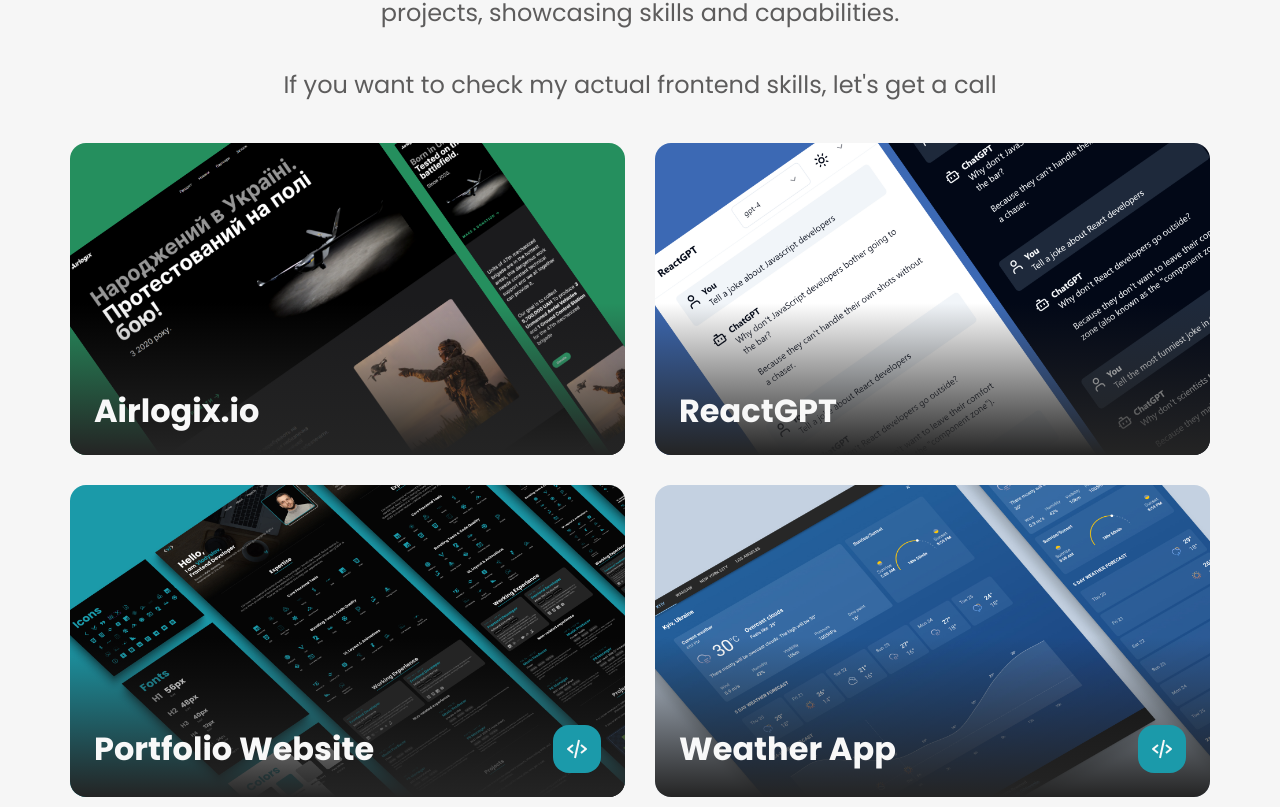
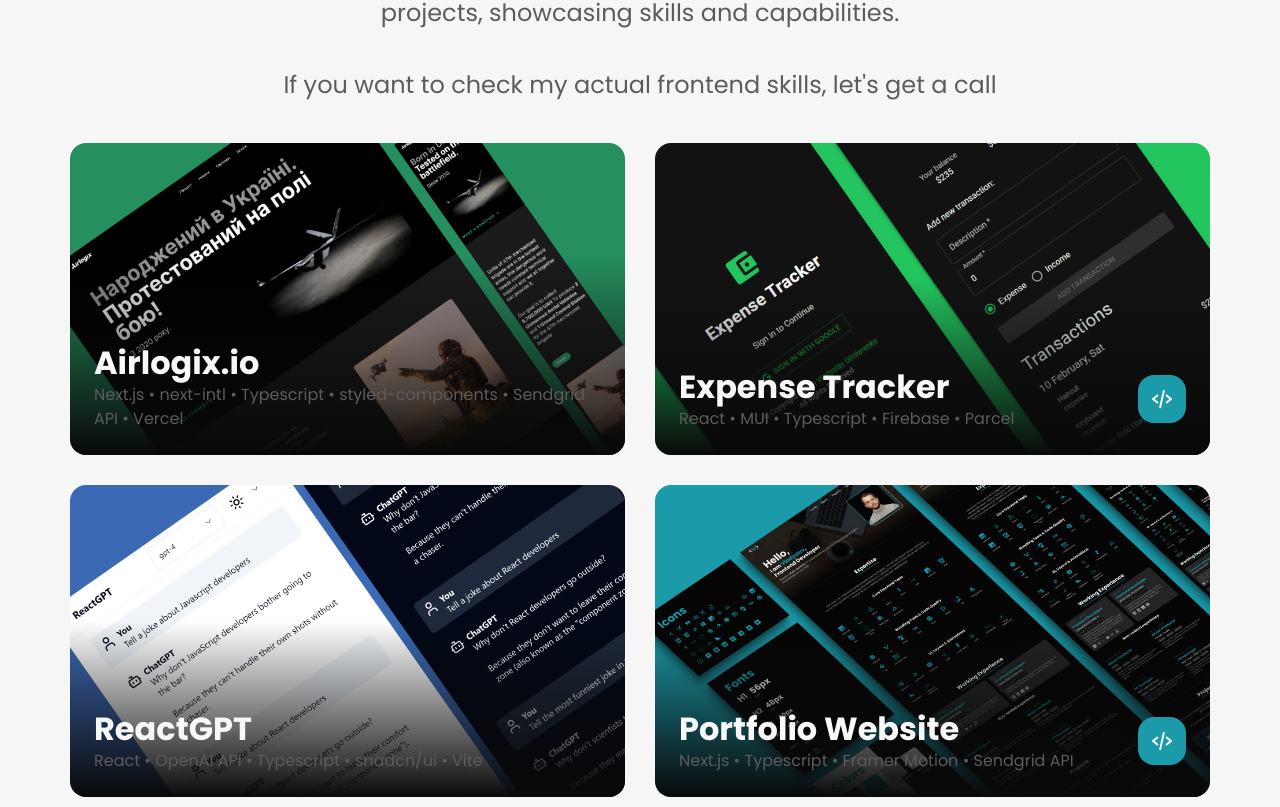
Before and after one commit to VladislavDegtyarenko/vd-developer-portfolio, a Next.js app: page / in a window 1280 px wide. Shown: the part 5533-6340 px from the top of the page. Built offline with nearby package versions, Linux system fonts and the light colour scheme.

Commit message:
add expense tracker project

```diff
--- a/src/data/projects.ts
+++ b/src/data/projects.ts
@@ -11,6 +11,7 @@ import TenziesImg from "/public/assets/projects/7-tenzies.jpg";
 import Game2048Img from "/public/assets/projects/2048 Game.jpg";
 import AirlogixImg from "/public/assets/projects/Airlogix.png";
 import ReactGPT from "/public/assets/projects/ReactGPT.png";
+import ExpenseTracker from "/public/assets/projects/Expense Tracker.png";
 
 import { Project } from "../types";
 
@@ -18,11 +19,23 @@ const projectsData: Project[] = [
   {
     img: AirlogixImg,
     title: "Airlogix.io",
+    description:
+      "Next.js • next-intl • Typescript • styled-components • Sendgrid API • Vercel",
+
     previewLink: "https://www.airlogix.io/",
+  },
+  {
+    img: ExpenseTracker,
+    title: "Expense Tracker",
+    description: "React • MUI • Typescript • Firebase • Parcel",
+    previewLink: "https://expense-tracker-d93df.web.app/",
+    codeLink:
+      "https://github.com/VladislavDegtyarenko/expense-tracker-firebase-react",
   },
   {
     img: ReactGPT,
     title: "ReactGPT",
+    description: "React • OpenAI API • Typescript • snadcn/ui • Vite",
     previewLink: "https://vladislavdegtyarenko.github.io/react-gpt/",
   },
   // {
@@ -34,6 +47,7 @@ const projectsData: Project[] = [
   {
     img: PortfolioImg,
     title: "Portfolio Website",
+    description: "Next.js • Typescript • Framer Motion • Sendgrid API",
     // previewLink: "https://vd-developer.vercel.app/",
     codeLink: "https://github.com/VladislavDegtyarenko/vd-developer-portfolio",
   },
@@ -75,16 +89,20 @@ const projectsData: Project[] = [
     title: "Password Generator",
     description:
       "A fast and secure Password Generator built using Preact and Web Crypto API for strong random password generation.",
-    previewLink: "https://vladislavdegtyarenko.github.io/preact-password-generator/",
-    codeLink: "https://github.com/VladislavDegtyarenko/preact-password-generator",
+    previewLink:
+      "https://vladislavdegtyarenko.github.io/preact-password-generator/",
+    codeLink:
+      "https://github.com/VladislavDegtyarenko/preact-password-generator",
   },
   {
     img: ClockImg,
     title: "Alarms & Clock Clone",
     description:
       'Windows 10 "Alarms & Clock" app clone created with ReactJS, Framer Motion, and FluentUI library',
-    previewLink: "https://vladislavdegtyarenko.github.io/react-windows-clock-clone/",
-    codeLink: "https://github.com/VladislavDegtyarenko/react-windows-clock-clone",
+    previewLink:
+      "https://vladislavdegtyarenko.github.io/react-windows-clock-clone/",
+    codeLink:
+      "https://github.com/VladislavDegtyarenko/react-windows-clock-clone",
   },
   {
     img: OcularImg,
--- a/src/ui/ProjectSlide.tsx
+++ b/src/ui/ProjectSlide.tsx
@@ -4,7 +4,7 @@ import { useRef, MouseEvent } from "react";
 import Image from "next/image";
 import styled from "styled-components";
 import { ProjectSlideProps } from "../types";
-import { H4, P1 } from "@/ui/Text";
+import { H4, P1, P2 } from "@/ui/Text";
 
 import { BiCodeAlt, BiLinkExternal } from "react-icons/bi";
 
@@ -41,6 +41,11 @@ const StyledSlide = styled.li<{ $soon?: boolean }>`
         object-position: top center;
       }
     }
+    &__heading {
+      p {
+        color: ${({ theme }) => theme.grey};
+      }
+    }
     &__main {
       position: relative;
       display: flex;
@@ -59,11 +64,7 @@ const StyledSlide = styled.li<{ $soon?: boolean }>`
         height: calc(100% + 4em);
         pointer-events: none;
         user-select: none;
-        background: linear-gradient(
-          to bottom,
-          transparent 0%,
-          ${({ theme }) => theme.overlay} 100%
-        );
+        background: linear-gradient(to bottom, transparent -00%, #090909 100%);
       }
       > * {
         position: relative;
@@ -133,6 +134,7 @@ const StyledSlide = styled.li<{ $soon?: boolean }>`
 const ProjectSlide = ({
   img,
   title,
+  description,
   previewLink,
   codeLink,
   previewProject,
@@ -153,7 +155,11 @@ const ProjectSlide = ({
   }, [zoomRef.current, imageRef.current]);
 
   const zoomIn = () => {
-    gsap.to(zoomRef.current, { time: 0.5, ease: "power3.out", overwrite: true });
+    gsap.to(zoomRef.current, {
+      time: 0.5,
+      ease: "power3.out",
+      overwrite: true,
+    });
   };
   const zoomOut = () => {
     gsap.to(zoomRef.current, { time: 0, ease: "power3.out", overwrite: true });
@@ -198,7 +204,10 @@ const ProjectSlide = ({
       {projectImg}
 
       <div className="slide__main">
-        <H4 as="h3">{title}</H4>
+        <div className="slide__heading">
+          <H4 as="h3">{title}</H4>
+          {description && <P2>{description}</P2>}
+        </div>
         <div className="slide__buttons">
           {codeLink && codeLink.length > 0 ? (
             <P1
@@ -206,7 +215,9 @@ const ProjectSlide = ({
               href={codeLink}
               target="_blank"
               className="slide__btn slide__btn-primary"
-              onClick={(e: MouseEvent<HTMLAnchorElement>) => e.stopPropagation()}
+              onClick={(e: MouseEvent<HTMLAnchorElement>) =>
+                e.stopPropagation()
+              }
               aria-label={`View the source code of ${title}`}
             >
               <BiCodeAlt />
```
Also changed, not shown: src/components/ProjectsSlider.tsx (+7 -3 lines), public/assets/projects/Expense Tracker.png (added).
